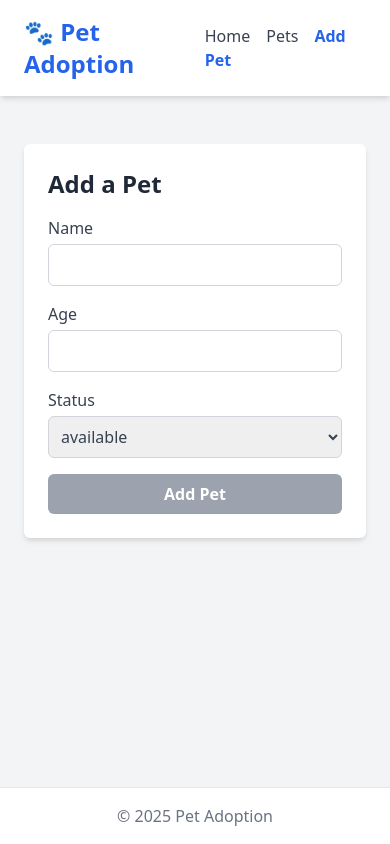
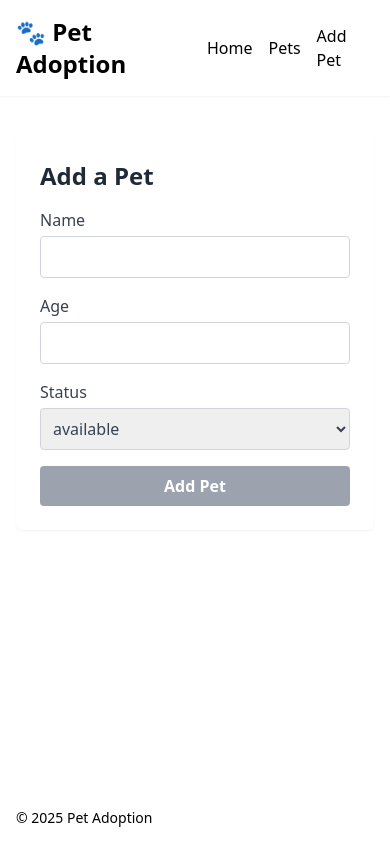
Before and after one commit to Tuscaney/pet-adoption-project, a React (Vite) app: page /add in a window 390 px wide. Built offline with nearby package versions, Linux system fonts and the light colour scheme; no server answers.

Commit message:
Update PetCard styling and Pets page layout with Tailwind: cards have borders, shadow, buttons, and responsive grid

```diff
--- a/src/App.jsx
+++ b/src/App.jsx
@@ -1,52 +1,24 @@
-import { NavLink, Routes, Route } from 'react-router-dom';
-import Home from './pages/Home.jsx';
-import Pets from './pages/Pets.jsx';
-import AddPet from './pages/AddPet.jsx';
-import NotFound from './pages/NotFound.jsx';
+import { Link, Routes, Route } from 'react-router-dom'
+import Home from './pages/Home'
+import Pets from './pages/Pets'
+import AddPet from './pages/AddPet'
+import NotFound from './pages/NotFound'
 
 export default function App() {
   return (
-    <div className="min-h-screen flex flex-col bg-gray-100 font-sans">
-      {/* Header */}
-      <header className="bg-white shadow-md py-4 px-6 flex items-center justify-between">
-        <h1 className="text-2xl font-bold text-blue-600">🐾 Pet Adoption</h1>
-        <nav className="space-x-4">
-          <NavLink
-            to="/"
-            end
-            className={({ isActive }) =>
-              isActive
-                ? "text-blue-600 font-semibold"
-                : "text-gray-700 hover:text-blue-600 transition-colors"
-            }
-          >
-            Home
-          </NavLink>
-          <NavLink
-            to="/pets"
-            className={({ isActive }) =>
-              isActive
-                ? "text-blue-600 font-semibold"
-                : "text-gray-700 hover:text-blue-600 transition-colors"
-            }
-          >
-            Pets
-          </NavLink>
-          <NavLink
-            to="/add"
-            className={({ isActive }) =>
-              isActive
-                ? "text-blue-600 font-semibold"
-                : "text-gray-700 hover:text-blue-600 transition-colors"
-            }
-          >
-            Add Pet
-          </NavLink>
-        </nav>
+    <div className="min-h-screen flex flex-col">
+      <header className="bg-white shadow-sm">
+        <div className="container flex items-center justify-between py-4">
+          <h1 className="text-2xl font-bold">🐾 Pet Adoption</h1>
+          <nav className="flex gap-4 items-center">
+            <Link className="text-slate-600 hover:text-slate-900" to="/">Home</Link>
+            <Link className="text-slate-600 hover:text-slate-900" to="/pets">Pets</Link>
+            <Link className="text-slate-600 hover:text-slate-900" to="/add">Add Pet</Link>
+          </nav>
+        </div>
       </header>
 
-      {/* Main Content */}
-      <main className="flex-1 p-6">
+      <main className="container flex-1 py-6">
         <Routes>
           <Route path="/" element={<Home />} />
           <Route path="/pets" element={<Pets />} />
@@ -55,10 +27,9 @@ export default function App() {
         </Routes>
       </main>
 
-      {/* Footer */}
-      <footer className="bg-white text-center py-4 mt-auto text-gray-500 border-t">
-        © {new Date().getFullYear()} Pet Adoption
+      <footer className="bg-white">
+        <div className="container py-4 text-sm text-slate-500">© {new Date().getFullYear()} Pet Adoption</div>
       </footer>
     </div>
-  );
+  )
 }
--- a/src/components/PetCard.jsx
+++ b/src/components/PetCard.jsx
@@ -1,21 +1,24 @@
 export default function PetCard({ pet, onToggle, onDelete }) {
   return (
-    <article className="bg-white shadow-md rounded-lg p-4 flex flex-col gap-2 hover:shadow-lg transition-shadow">
-      <h3 className="text-xl font-semibold text-gray-800">{pet.name}</h3>
-      <p className="text-gray-600">Age: {pet.age}</p>
-      <p className="text-gray-600">
-        Status: <strong className={pet.status === 'available' ? 'text-green-600' : 'text-red-600'}>{pet.status}</strong>
-      </p>
-      <div className="mt-2 flex gap-2">
+    <article className="border border-gray-300 rounded-md shadow-sm p-4 bg-white flex flex-col justify-between">
+      <div>
+        <h3 className="text-xl font-semibold text-gray-800">{pet.name}</h3>
+        <p className="text-gray-600">Age: {pet.age}</p>
+        <p className="text-gray-600">
+          Status: <strong className={pet.status === "available" ? "text-green-600" : "text-red-600"}>{pet.status}</strong>
+        </p>
+      </div>
+
+      <div className="mt-4 flex gap-2">
         <button
           onClick={onToggle}
-          className="bg-blue-500 text-white px-3 py-1 rounded hover:bg-blue-600 transition-colors"
+          className="flex-1 py-2 px-4 bg-blue-600 text-white rounded hover:bg-blue-700 transition-colors"
         >
           Mark as {pet.status === "available" ? "adopted" : "available"}
         </button>
         <button
           onClick={onDelete}
-          className="bg-red-500 text-white px-3 py-1 rounded hover:bg-red-600 transition-colors"
+          className="flex-1 py-2 px-4 bg-red-500 text-white rounded hover:bg-red-600 transition-colors"
         >
           Delete
         </button>
--- a/src/pages/AddPet.jsx
+++ b/src/pages/AddPet.jsx
@@ -28,10 +28,9 @@ export default function AddPet() {
   }
 
   return (
-    <section className="max-w-md mx-auto p-6 bg-white shadow-md rounded-md mt-6">
-      <h2 className="text-2xl font-semibold text-gray-800 mb-4">Add a Pet</h2>
-
-      <form className="grid gap-4" onSubmit={handleSubmit}>
+    <section className="max-w-lg mx-auto mt-6 p-6 bg-white rounded-md shadow-sm">
+      <h2 className="text-2xl font-semibold mb-4 text-gray-800">Add a Pet</h2>
+      <form className="flex flex-col gap-4" onSubmit={handleSubmit}>
         <label className="flex flex-col text-gray-700">
           Name
           <input
@@ -39,7 +38,7 @@ export default function AddPet() {
             value={form.name}
             onChange={handleChange}
             required
-            className="mt-1 p-2 border border-gray-300 rounded-md focus:outline-none focus:ring-2 focus:ring-blue-400"
+            className="mt-1 p-2 border border-gray-300 rounded focus:outline-none focus:ring-2 focus:ring-blue-400"
           />
         </label>
 
@@ -52,7 +51,7 @@ export default function AddPet() {
             value={form.age}
             onChange={handleChange}
             required
-            className="mt-1 p-2 border border-gray-300 rounded-md focus:outline-none focus:ring-2 focus:ring-blue-400"
+            className="mt-1 p-2 border border-gray-300 rounded focus:outline-none focus:ring-2 focus:ring-blue-400"
           />
         </label>
 
@@ -62,7 +61,7 @@ export default function AddPet() {
             name="status"
             value={form.status}
             onChange={handleChange}
-            className="mt-1 p-2 border border-gray-300 rounded-md focus:outline-none focus:ring-2 focus:ring-blue-400"
+            className="mt-1 p-2 border border-gray-300 rounded focus:outline-none focus:ring-2 focus:ring-blue-400"
           >
             <option value="available">available</option>
             <option value="adopted">adopted</option>
@@ -72,7 +71,7 @@ export default function AddPet() {
         <button
           type="submit"
           disabled={!form.name || form.age === ""}
-          className={`py-2 px-4 rounded-md text-white font-semibold transition-colors ${
+          className={`py-2 px-4 rounded text-white font-semibold transition-colors ${
             !form.name || form.age === ""
               ? "bg-gray-400 cursor-not-allowed"
               : "bg-blue-600 hover:bg-blue-700"
--- a/src/pages/Pets.jsx
+++ b/src/pages/Pets.jsx
@@ -33,25 +33,14 @@ export default function Pets() {
     load();
   }, []);
 
-  if (loading) {
-    return (
-      <div className="flex justify-center items-center h-64">
-        <p className="text-gray-700 text-lg animate-pulse">Loading pets…</p>
-      </div>
-    );
-  }
-
-  if (pets.length === 0) {
-    return (
-      <div className="text-center text-gray-500 mt-8">
-        <p>No pets found. Add some pets to get started!</p>
-      </div>
-    );
-  }
+  if (loading) return <p className="text-gray-700 mt-4">Loading pets…</p>;
 
   return (
-    <section className="p-4">
+    <section className="max-w-6xl mx-auto mt-6 px-4">
       <h2 className="text-2xl font-semibold text-gray-800 mb-4">All Pets</h2>
+      {pets.length === 0 ? (
+        <p className="text-gray-600">No pets found.</p>
+      ) : (
         <div className="grid gap-4 grid-cols-1 sm:grid-cols-2 md:grid-cols-3 lg:grid-cols-4">
           {pets.map((p) => (
             <PetCard
@@ -62,6 +51,7 @@ export default function Pets() {
             />
           ))}
         </div>
+      )}
     </section>
   );
 }
```
Lines whose indentation alone changed are shown as unchanged.
